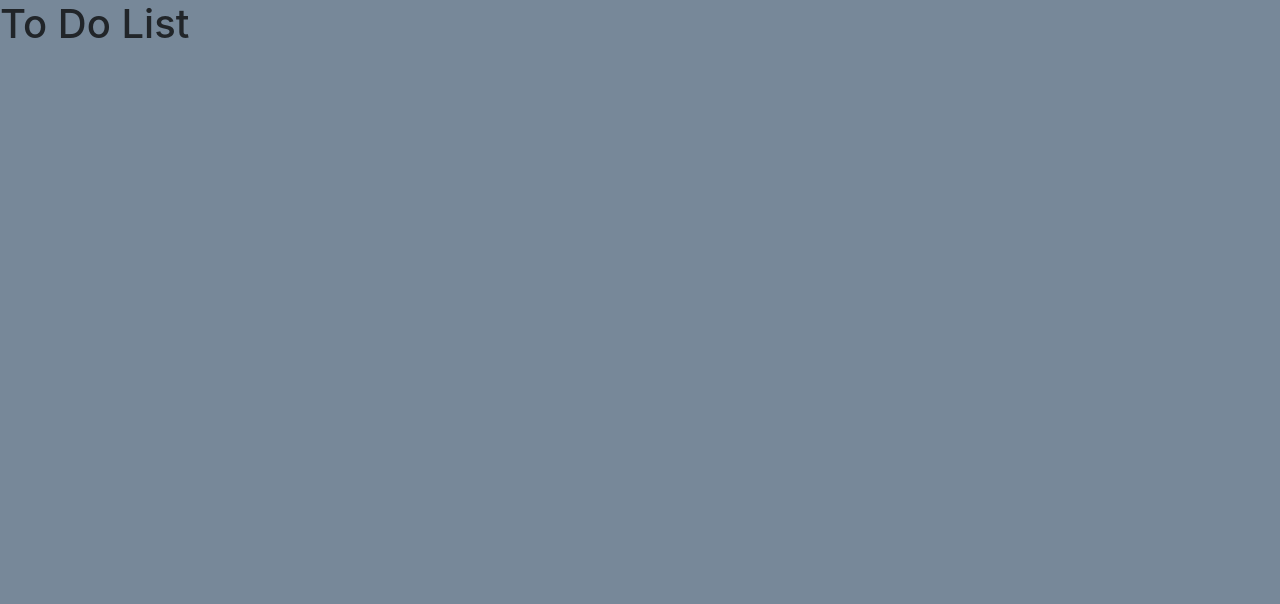
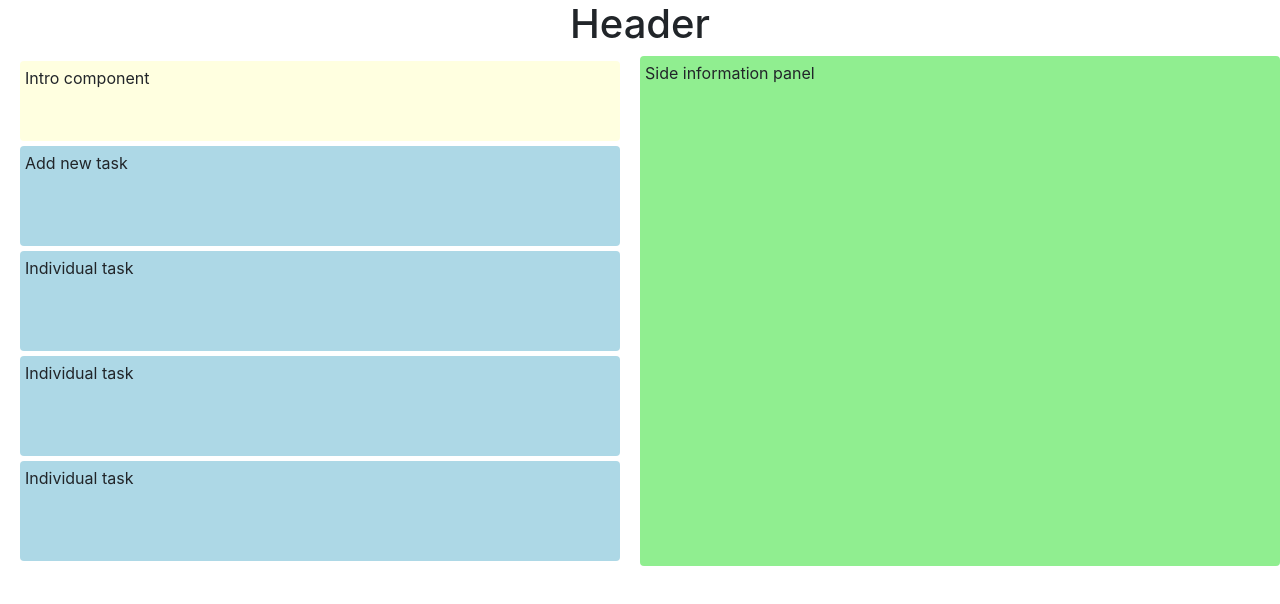
Before and after one commit to smbryar/todo_application, a plain HTML site: page index.html in a window 1280 px wide. Drawn offline with nearby package versions, Linux system fonts and the light colour scheme.

Commit message:
Basic layout

```diff
--- a/index.html
+++ b/index.html
@@ -1,19 +1,53 @@
 <!DOCTYPE html>
 <html lang="en">
+
 <head>
     <meta charset="UTF-8">
     <meta name="viewport" content="width=device-width, initial-scale=1.0">
-    <link rel="stylesheet" href="https://stackpath.bootstrapcdn.com/bootstrap/4.4.1/css/bootstrap.min.css" integrity="sha384-Vkoo8x4CGsO3+Hhxv8T/Q5PaXtkKtu6ug5TOeNV6gBiFeWPGFN9MuhOf23Q9Ifjh" crossorigin="anonymous">
-    <link rel="stylesheet" href="style.css" type="text/css"/>
+    <link rel="stylesheet" href="https://stackpath.bootstrapcdn.com/bootstrap/4.4.1/css/bootstrap.min.css"
+        integrity="sha384-Vkoo8x4CGsO3+Hhxv8T/Q5PaXtkKtu6ug5TOeNV6gBiFeWPGFN9MuhOf23Q9Ifjh" crossorigin="anonymous">
+    <link rel="stylesheet" href="style.css" type="text/css" />
     <title>To Do</title>
 </head>
+<!-- <nav class="navbar fixed-top">
+    <a class="navbar-brand" href="#">
+      <img src="/docs/4.1/assets/brand/bootstrap-solid.svg" width="30" height="30" class="d-inline-block align-top" alt="">
+      To Do
+    </a>
+  </nav> -->
+
 <body>
-    <h1>To Do List</h1>
-    <main>
-
-
-
-    </main>
+    <div class="container-fluid">
+        <div class="row">
+            <div class="col-12 text-center top-head">
+                <h1>Header</h1>
+            </div>
+        </div>
+        <div class="row">
+            <div class="col-12 col-lg-6">
+                <div class="row rounded intro">
+                    Intro component
+                </div>
+                <div class="row rounded new task">
+                    Add new task
+                    <!-- Add collapse component, form, colour using progress bar, close icon -->
+                </div>
+                <div class="row rounded task">
+                    Individual task
+                </div>
+                <div class="row rounded task">
+                    Individual task
+                </div>
+                <div class="row rounded task">
+                    Individual task
+                </div>
+            </div>
+            <div class="d-none d-lg-block col-lg-6 rounded info-panel">
+                Side information panel
+            </div>
+        </div>
+    </div>
 
 </body>
+
 </html>
--- a/style.css
+++ b/style.css
@@ -1,8 +1,25 @@
 /* Default mobile styles */
 
-body {
-    background-color: lightslategray;
+.navbar {
+    height: 60px;
 }
 
+.task {
+    height: 100px;
+    background-color: lightblue;
+    margin: 5px;
+    padding: 5px;
+}
 
+.intro {
+    height: 80px;
+    background-color: lightyellow;
+    margin: 5px;
+    padding: 5px;
+}
+
+.info-panel {
+    background-color: lightgreen;
+    padding: 5px;
+}
 /* Media queries */
```
